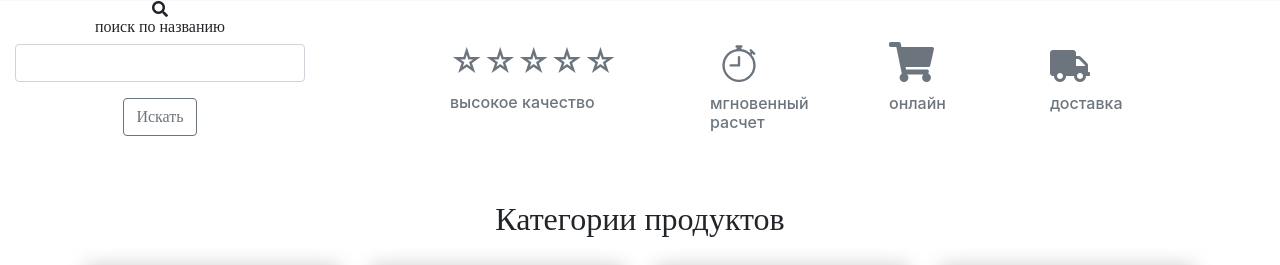
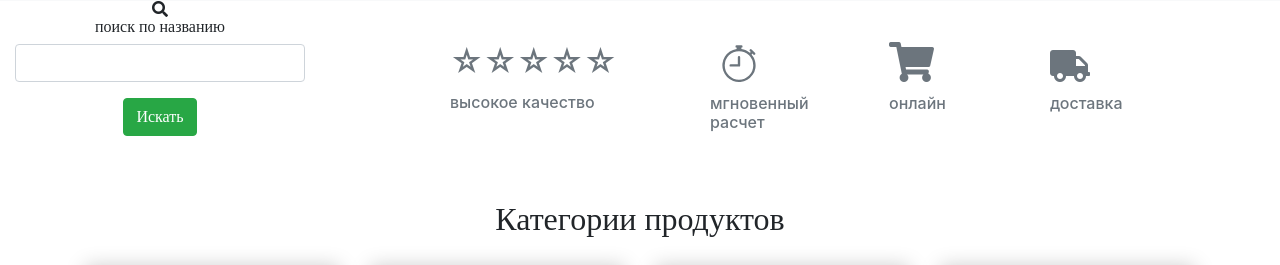
Before and after one commit to Ark005/finalprint, a Django app: page / in a window 1280 px wide; the page is wider, and only the part inside the window is pictured. Shown: the part 537-802 px from the top of that part. Run offline with Django 3.2, Linux system fonts and the light colour scheme; data comes from the database, SQL or seed files in the repository; some libraries are stand-ins or nearby versions.

Commit message:
+ green find btn

```diff
--- a/products/templates/products/home.html
+++ b/products/templates/products/home.html
@@ -49,7 +49,7 @@
       <form method="get">
         {{ filter.form| crispy }}
         <button type= "submit"
-        type="button" class="btn btn-outline-secondary">Искать</button>
+        type="button" class="btn btn-success">Искать</button>
 
       </button>
 
```
